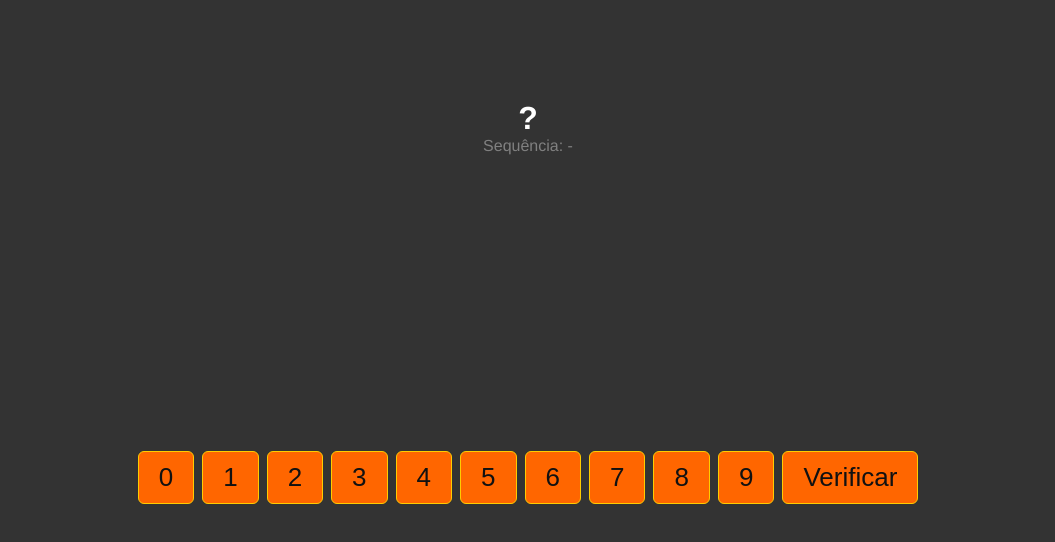
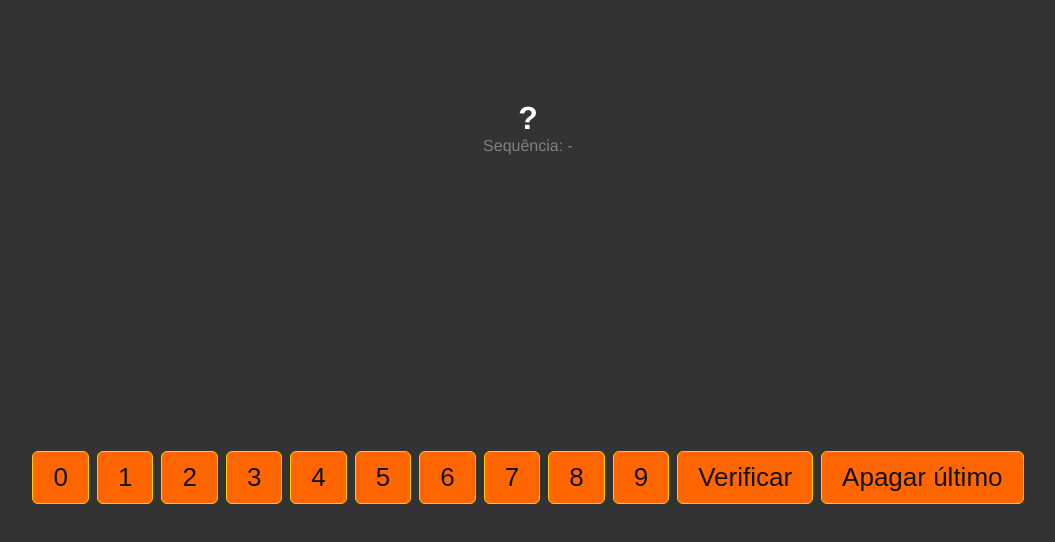
Before and after one commit to thiago-lira/sequence-numbers, a Vue app: page / in a window 1280 px wide. Both pictures are taken after a click on the button "Começar". Shown: the top 542 px of the page, without its empty margins (112-1167 px from the left). Built offline with nearby package versions, Linux system fonts and the light colour scheme.

Commit message:
Delete last guess

```diff
--- a/src/components/MainContent.vue
+++ b/src/components/MainContent.vue
@@ -44,6 +44,10 @@
 
         <button @click="check">
           Verificar
+        </button>
+
+        <button @click="deleteLastGuess">
+          Apagar último
         </button>
       </div>
     </div>
@@ -139,6 +143,10 @@ export default {
       addNewNumber()
     }
 
+    const deleteLastGuess = function () {
+      guess.value.pop()
+    }
+
     return {
       guess,
       start,
@@ -152,6 +160,7 @@ export default {
       hiddenNumbers,
       correctSequence,
       wrongSequence,
+      deleteLastGuess,
     }
   }
 }
```
